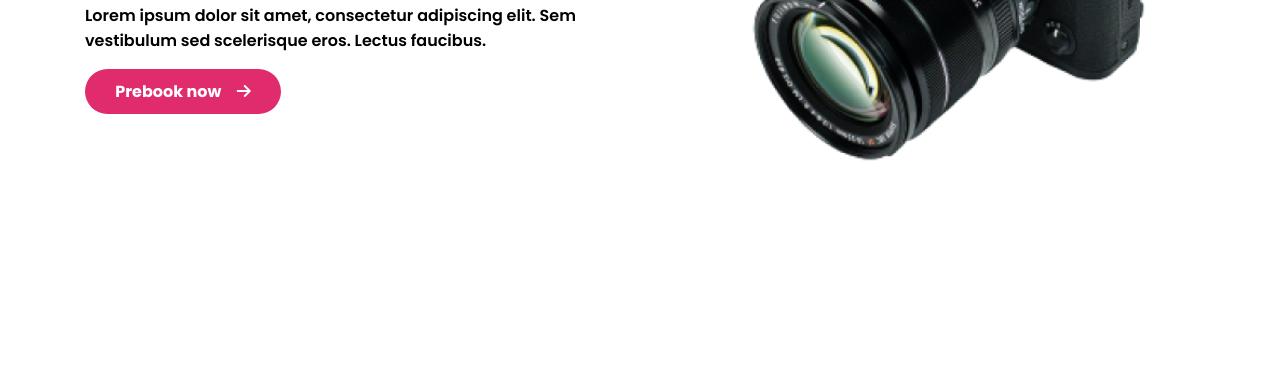
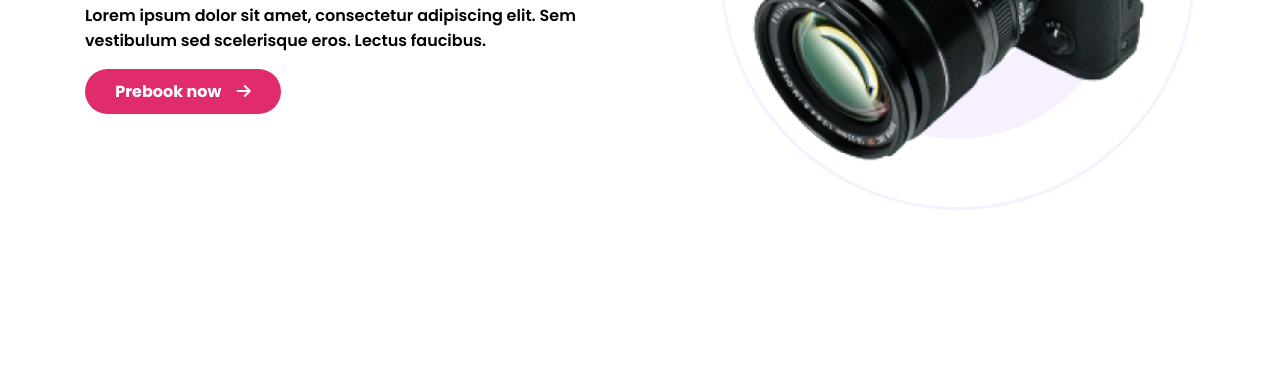
Before and after one commit to KhandokarSahaf/influencer-gears, a plain HTML site: page index.html in a window 1280 px wide. Shown: the part 430-800 px from the top of the page. Drawn offline with Linux system fonts and the light colour scheme; the site is published under a folder, as on GitHub Pages, so addresses that start at the root find nothing.

Commit message:
background section added of hero container section

```diff
--- a/styles/styles.css
+++ b/styles/styles.css
@@ -81,7 +81,7 @@
 
 
 .hero-img {
-  background-image: url(/images/Circle\ design.svg);
+  background-image: url(../images/Circle\ design.svg);
   background-position: right;
   position: relative;
   background-repeat: no-repeat;
```
